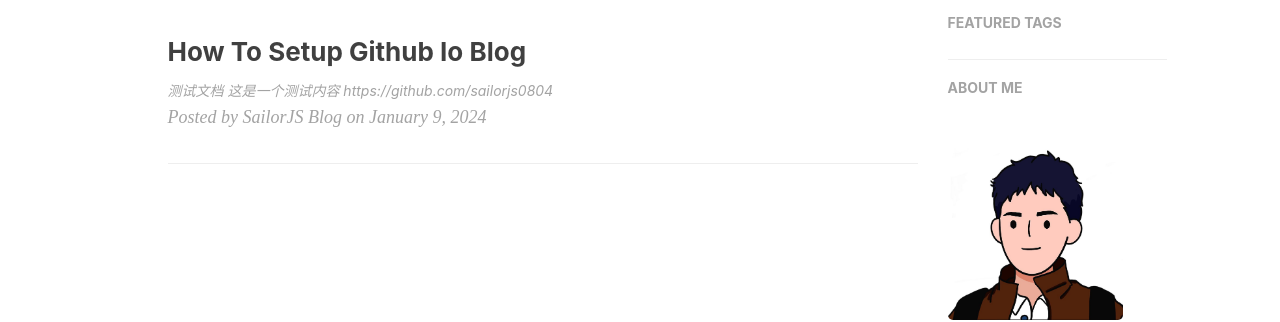
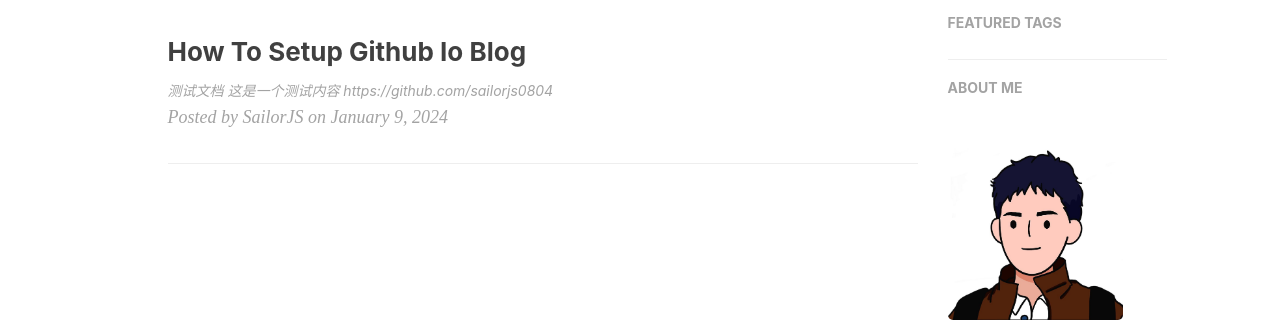
Before and after one commit to sailorjs0804/sailorjs0804.github.io, a Jekyll site: the page built from index.html, in a window 1280 px wide. Shown: the part 433-755 px from the top of the page. Built offline with Jekyll 4.4.1, drawn with Linux system fonts in a browser that asks for light colours; nearby versions of some CDN libraries; the list of posts is cut into pages by our own code; comment, search, counter and statistics services are not loaded; part of the change alters nothing that is shown.

```diff
--- a/index.html
+++ b/index.html
@@ -23,7 +23,7 @@ description: "「离开世界之前 一切都是过程」"
         </div>
     </a>
     <p class="post-meta">
-        Posted by {% if post.author %}{{ post.author }}{% else %}{{ site.title }}{% endif %} on {{ post.date | date: "%B %-d, %Y" }}
+        Posted by SailorJS on {{ post.date | date: "%B %-d, %Y" }}
     </p>
 </div>
 <hr>
```
